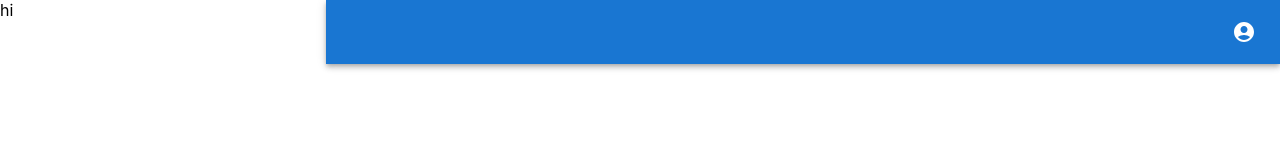
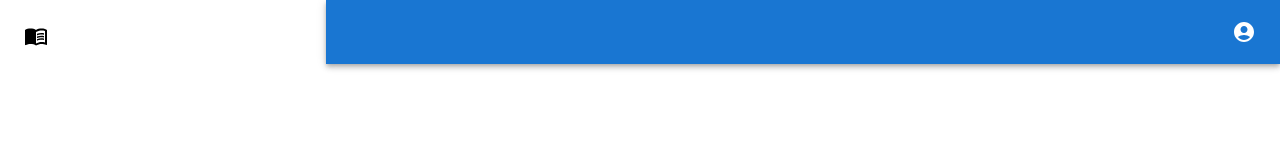
Before and after one commit to gouthamcm/Resume-Selector, a React (Create React App) app: page / in a window 1280 px wide. Shown: the top 160 px of the page. Built offline with nearby package versions, Linux system fonts and the light colour scheme.

Commit message:
Added logo

```diff
--- /dev/null
+++ b/src/Layouts/Feature.js
@@ -0,0 +1,12 @@
+import React from 'react'
+import Logo from './Logo'
+
+function Feature() {
+    return (
+        <div>
+            <Logo />
+        </div>
+    )
+}
+
+export default Feature
--- a/src/Layouts/Logo.js
+++ b/src/Layouts/Logo.js
@@ -1,9 +1,15 @@
+import { MenuBook } from '@mui/icons-material'
+import { Icon } from '@mui/material'
 import { Box } from '@mui/system'
 import React from 'react'
 
 function Logo() {
     return (
-        <Box component="img" src="../Assets/logo.svg" sx={{ width: 40, height: 40}} ></Box>
+        <Box  sx={{ width: 40, height: 40, p:2, m:1}} >
+            <Icon>
+                <MenuBook />
+            </Icon>
+        </Box>
     )
 }
 
--- a/src/pages/AdminView.js
+++ b/src/pages/AdminView.js
@@ -2,7 +2,7 @@ import { Grid, Typography } from '@mui/material'
 
 import React from 'react';
 import AppBarTop from '../Layouts/AppBarTop';
-
+import Feature from '../Layouts/Feature';
 
 
 function AdminView() {
@@ -10,7 +10,7 @@ function AdminView() {
         <div>
             <Grid container spacing={3}>
                 <Grid item xs={3}>
-                    hi
+                    <Feature />
                 </Grid>
                 <Grid item xs={9}>
                     <AppBarTop />
```
